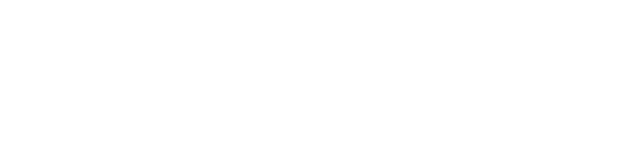
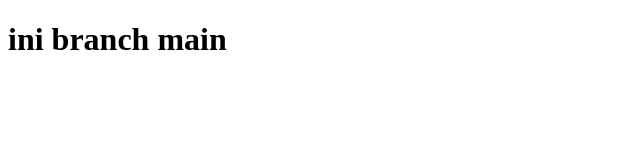
Before and after one commit to dimaspradipta19/pertemuan1_git, a plain HTML site: page index.html in a window 1280 px wide. Shown: the whole page, without its empty margins (0-640 px from the left). Drawn offline with Linux system fonts and the light colour scheme.

Commit message:
tag h1 branch main

```diff
--- a/index.html
+++ b/index.html
@@ -7,6 +7,6 @@
     <title>Document</title>
 </head>
 <body>
-
+    <h1>ini branch main</h1>
 </body>
 </html>
```
